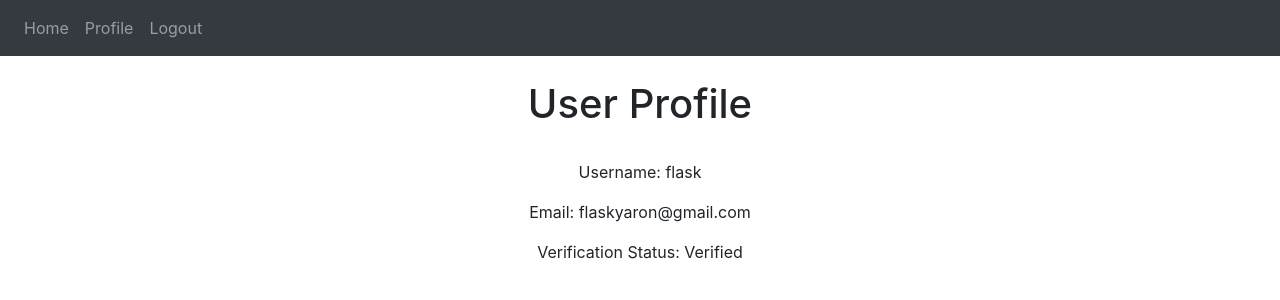
After one commit to YaronL16/FlaskApp, a Flask app: page /profile in a window 1280 px wide. The commit adds this page. Shown: the top 300 px of the page. Run offline with Flask 3, Linux system fonts and the light colour scheme; a user stored in the database is signed in; some libraries are stand-ins or nearby versions.

Commit message:
added profile page

```diff
--- a/website/templates/base.html
+++ b/website/templates/base.html
@@ -33,6 +33,7 @@
         <div class="navbar-nav">
           {% if user.is_authenticated %}
           <a class="nav-item nav-link" id="home" href="/">Home</a>
+          <a class="nav-item nav-link" id="profile" href="/profile">Profile</a>
           <a class="nav-item nav-link" id="logout" href="/logout">Logout</a>
           {% else %}
           <a class="nav-item nav-link" id="login" href="/login">Login</a>
--- /dev/null
+++ b/website/templates/profile.html
@@ -0,0 +1,19 @@
+{% extends "base.html" %}
+
+{% block title %}
+My Profile
+{%endblock %}
+
+{% block content %}
+<br/>
+<h1 align="center">User Profile</h1>
+<br/>
+
+{% if username %}
+    <p align="center">Username: {{ username }}</p>
+    <p align="center">Email: {{ email }}</p>
+    <p align="center">Verification Status: {{ verification_status }}</p>
+{% else %}
+    <p align="center">User data not available</p>
+{% endif %}
+{% endblock %}
--- a/website/views.py
+++ b/website/views.py
@@ -36,3 +36,22 @@ def delete_note():
             db.session.delete(note)
             db.session.commit()
     return jsonify({})
+
+@views.route('/profile')
+@login_required
+def profile():
+    # Check if the user is logged in and verified
+    if current_user.is_authenticated and current_user.verified:
+        verification_status = "Verified"
+    else:
+        verification_status = "Not Verified"
+
+    # Get basic user data
+    username = current_user.username if current_user.is_authenticated else None
+    email = current_user.email if current_user.is_authenticated else None
+
+    return render_template('profile.html',
+                           user=current_user,
+                           verification_status=verification_status,
+                           username=username,
+                           email=email,)
```
Also changed, not shown: instance/database.db, 1 other file.
